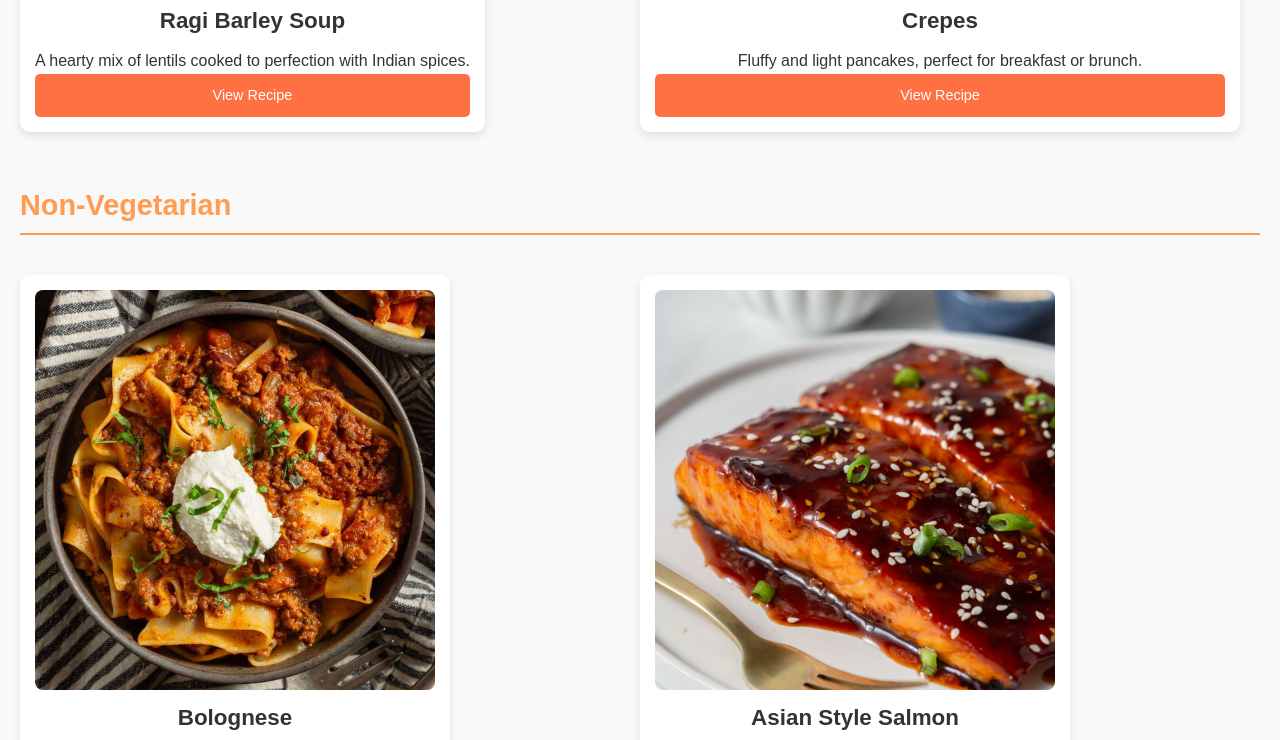
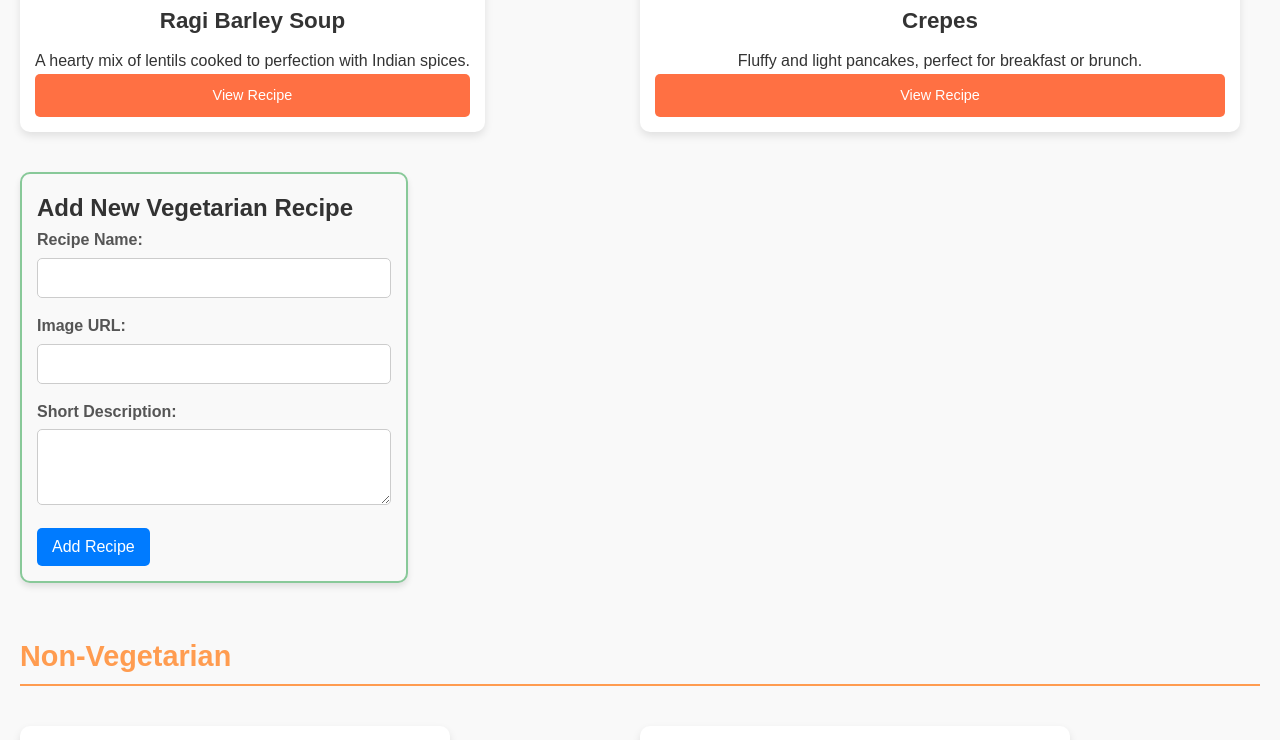
Before and after one commit to docmischa990/odin-recipes, a plain HTML site: page index.html in a window 1280 px wide. Shown: the part 1264-2004 px from the top of the page. Drawn offline with Linux system fonts and the light colour scheme.

Commit message:
shows a modified and static version for the new recipes
this adjustment displays the add new recipe portion as two separate recipe
cards. the first for veg and second for non-veg. It displays the text boxes as static input
elements that generally do not make the main page or styles ascetically pleasing.

```diff
--- a/index.html
+++ b/index.html
@@ -66,6 +66,23 @@
                 <a href="/odin-recipes/recipes/crepes.html">View Recipe</a>
               </div>
             </li>
+            <li>
+              <div class="add-recipe-form">
+                <h3>Add New Vegetarian Recipe</h3>
+                <form id="add-veg-recipe">
+                  <label for="veg-recipe-name">Recipe Name:</label>
+                  <input type="text" id="veg-recipe-name" required />
+
+                  <label for="veg-recipe-img">Image URL:</label>
+                  <input type="url" id="veg-recipe-img" required />
+
+                  <label for="veg-recipe-desc">Short Description:</label>
+                  <textarea id="veg-recipe-desc" rows="3" required></textarea>
+
+                  <button type="submit">Add Recipe</button>
+                </form>
+              </div>
+            </li>
           </ul>
         </div>
 
@@ -121,6 +138,23 @@
                 >
               </div>
             </li>
+            <li>
+              <div class="add-recipe-form">
+                <h3>Add New Non-Vegetarian Recipe</h3>
+                <form id="add-nonveg-recipe">
+                  <label for="nonveg-recipe-name">Recipe Name:</label>
+                  <input type="text" id="nonveg-recipe-name" required />
+
+                  <label for="nonveg-recipe-img">Image URL:</label>
+                  <input type="url" id="nonveg-recipe-img" required />
+
+                  <label for="nonveg-recipe-desc">Short Description:</label>
+                  <textarea id="nonveg-recipe-desc" rows="3" required></textarea>
+
+                  <button type="submit">Add Recipe</button>
+                </form>
+              </div>
+            </li>
           </ul>
         </div>
       </div>
--- a/styles.css
+++ b/styles.css
@@ -127,6 +127,63 @@ recipe-card p {
     box-shadow: 0 8px 15px var(--hover-shadow-color);
 }
 
+/* General Styles for Add Recipe Form */
+.add-recipe-form {
+    background-color: #f9f9f9;
+    border: 2px solid #e0e0e0;
+    border-radius: 10px;
+    padding: 15px;
+    margin-top: 20px;
+    box-shadow: 0 4px 6px rgba(0, 0, 0, 0.1);
+  }
+
+  .add-recipe-form h3 {
+    margin-top: 0;
+    color: #333;
+    font-size: 1.5rem;
+  }
+
+  .add-recipe-form label {
+    display: block;
+    margin-bottom: 5px;
+    font-weight: bold;
+    color: #555;
+  }
+
+  .add-recipe-form input,
+  .add-recipe-form textarea {
+    width: 100%;
+    padding: 10px;
+    margin-bottom: 15px;
+    border: 1px solid #ccc;
+    border-radius: 5px;
+    font-size: 1rem;
+  }
+
+  .add-recipe-form button {
+    background-color: #007bff;
+    color: white;
+    border: none;
+    padding: 10px 15px;
+    border-radius: 5px;
+    font-size: 1rem;
+    cursor: pointer;
+    transition: background-color 0.3s;
+  }
+
+  .add-recipe-form button:hover {
+    background-color: #0056b3;
+  }
+
+  /* Style Variations */
+  .vegetarian .add-recipe-form {
+    border-color: #88c999;
+  }
+
+  .non-vegetarian .add-recipe-form {
+    border-color: #f1a9a0;
+  }
+
 /* Footer Styling */
 footer {
     text-align: center;
```
